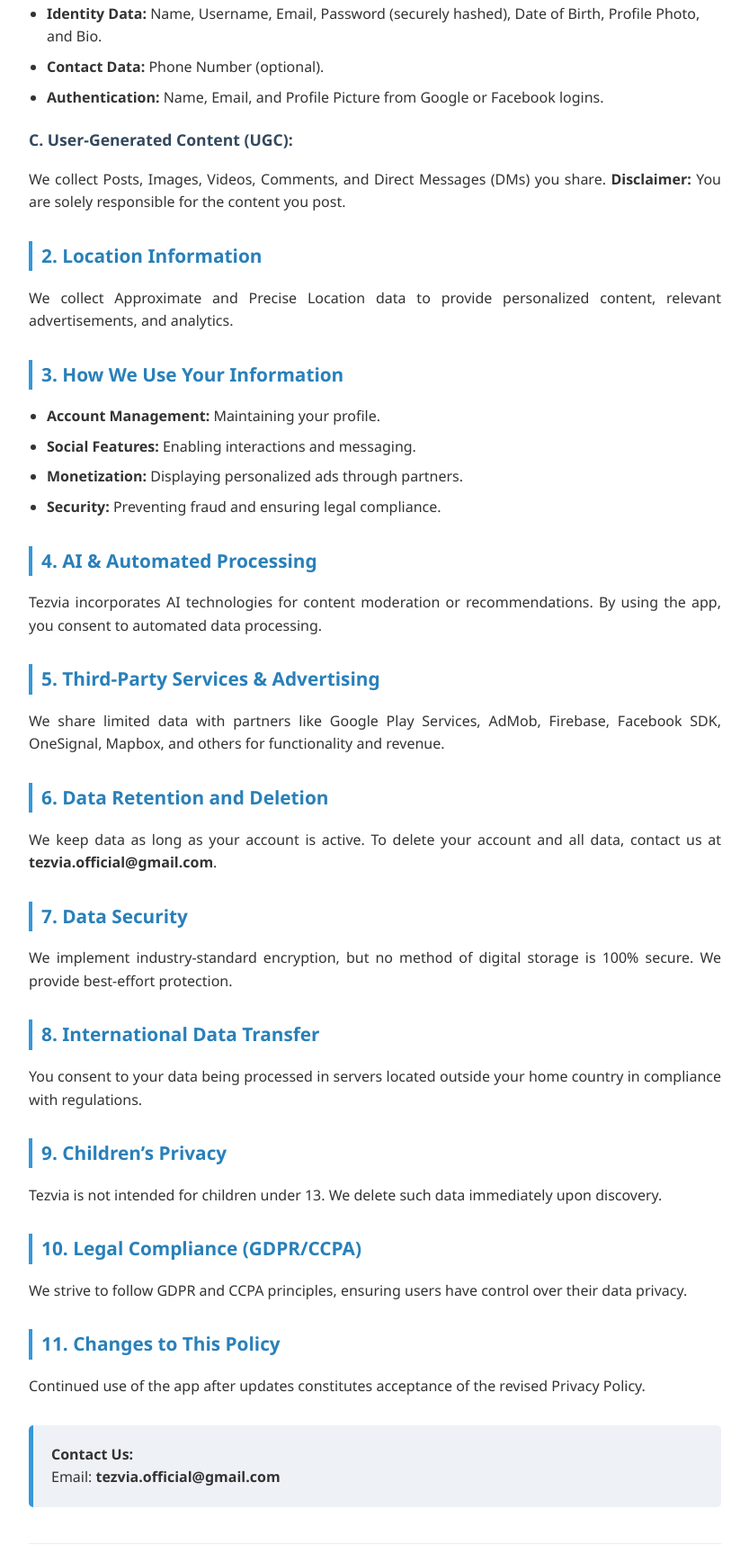
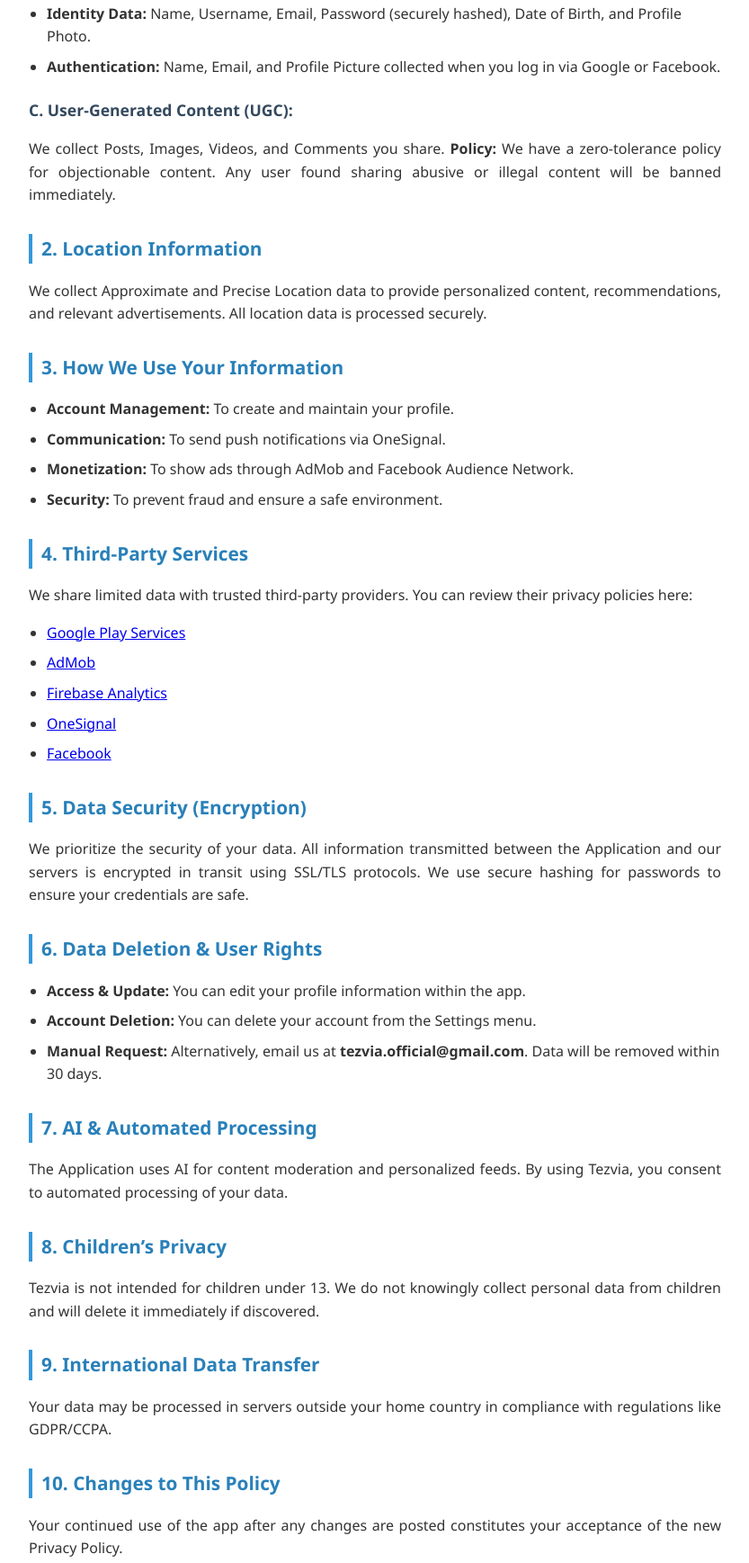
Before and after one commit to tezviaapp/Privacy-Policy, a plain HTML site: page index.html in a window 1280 px wide. Shown: the part 637-2374 px from the top of the page at 90% size, without its empty margins (223-1056 px from the left). Drawn offline with Linux system fonts and the light colour scheme.

Commit message:
index.html

```diff
--- a/index.html
+++ b/index.html
@@ -34,55 +34,62 @@
 
         <h3>A. Automatically Collected Information:</h3>
         <ul>
-            <li><strong>Device Data:</strong> IP Address, Device ID (Advertising ID), Operating System version.</li>
+            <li><strong>Device Data:</strong> IP Address, Device ID (Advertising ID), and Operating System version.</li>
             <li><strong>Usage Data:</strong> App features used, time/date of activity, and crash logs.</li>
-            <li><strong>Cookies & Tracking:</strong> We use SDKs, Pixels, and Advertising identifiers to track performance.</li>
+            <li><strong>Cookies & Tracking:</strong> We use SDKs and pixels to track app performance.</li>
         </ul>
 
         <h3>B. Information You Provide (PII):</h3>
         <ul>
-            <li><strong>Identity Data:</strong> Name, Username, Email, Password (securely hashed), Date of Birth, Profile Photo, and Bio.</li>
-            <li><strong>Contact Data:</strong> Phone Number (optional).</li>
-            <li><strong>Authentication:</strong> Name, Email, and Profile Picture from Google or Facebook logins.</li>
+            <li><strong>Identity Data:</strong> Name, Username, Email, Password (securely hashed), Date of Birth, and Profile Photo.</li>
+            <li><strong>Authentication:</strong> Name, Email, and Profile Picture collected when you log in via Google or Facebook.</li>
         </ul>
 
         <h3>C. User-Generated Content (UGC):</h3>
-        <p>We collect Posts, Images, Videos, Comments, and Direct Messages (DMs) you share. <strong>Disclaimer:</strong> You are solely responsible for the content you post.</p>
+        <p>We collect Posts, Images, Videos, and Comments you share. <strong>Policy:</strong> We have a zero-tolerance policy for objectionable content. Any user found sharing abusive or illegal content will be banned immediately.</p>
 
         <h2>2. Location Information</h2>
-        <p>We collect Approximate and Precise Location data to provide personalized content, relevant advertisements, and analytics.</p>
+        <p>We collect Approximate and Precise Location data to provide personalized content, recommendations, and relevant advertisements. All location data is processed securely.</p>
 
         <h2>3. How We Use Your Information</h2>
         <ul>
-            <li><strong>Account Management:</strong> Maintaining your profile.</li>
-            <li><strong>Social Features:</strong> Enabling interactions and messaging.</li>
-            <li><strong>Monetization:</strong> Displaying personalized ads through partners.</li>
-            <li><strong>Security:</strong> Preventing fraud and ensuring legal compliance.</li>
+            <li><strong>Account Management:</strong> To create and maintain your profile.</li>
+            <li><strong>Communication:</strong> To send push notifications via OneSignal.</li>
+            <li><strong>Monetization:</strong> To show ads through AdMob and Facebook Audience Network.</li>
+            <li><strong>Security:</strong> To prevent fraud and ensure a safe environment.</li>
         </ul>
 
-        <h2>4. AI & Automated Processing</h2>
-        <p>Tezvia incorporates AI technologies for content moderation or recommendations. By using the app, you consent to automated data processing.</p>
+        <h2>4. Third-Party Services</h2>
+        <p>We share limited data with trusted third-party providers. You can review their privacy policies here:</p>
+        <ul>
+            <li><a href="https://policies.google.com/privacy" target="_blank">Google Play Services</a></li>
+            <li><a href="https://support.google.com/admob/answer/6128543" target="_blank">AdMob</a></li>
+            <li><a href="https://firebase.google.com/support/privacy" target="_blank">Firebase Analytics</a></li>
+            <li><a href="https://onesignal.com/privacy_policy" target="_blank">OneSignal</a></li>
+            <li><a href="https://www.facebook.com/about/privacy" target="_blank">Facebook</a></li>
+        </ul>
 
-        <h2>5. Third-Party Services & Advertising</h2>
-        <p>We share limited data with partners like Google Play Services, AdMob, Firebase, Facebook SDK, OneSignal, Mapbox, and others for functionality and revenue.</p>
+        <h2>5. Data Security (Encryption)</h2>
+        <p>We prioritize the security of your data. All information transmitted between the Application and our servers is encrypted in transit using SSL/TLS protocols. We use secure hashing for passwords to ensure your credentials are safe.</p>
 
-        <h2>6. Data Retention and Deletion</h2>
-        <p>We keep data as long as your account is active. To delete your account and all data, contact us at <strong>tezvia.official@gmail.com</strong>.</p>
+        <h2>6. Data Deletion & User Rights</h2>
+        <ul>
+            <li><strong>Access & Update:</strong> You can edit your profile information within the app.</li>
+            <li><strong>Account Deletion:</strong> You can delete your account from the Settings menu.</li>
+            <li><strong>Manual Request:</strong> Alternatively, email us at <strong>tezvia.official@gmail.com</strong>. Data will be removed within 30 days.</li>
+        </ul>
 
-        <h2>7. Data Security</h2>
-        <p>We implement industry-standard encryption, but no method of digital storage is 100% secure. We provide best-effort protection.</p>
+        <h2>7. AI & Automated Processing</h2>
+        <p>The Application uses AI for content moderation and personalized feeds. By using Tezvia, you consent to automated processing of your data.</p>
 
-        <h2>8. International Data Transfer</h2>
-        <p>You consent to your data being processed in servers located outside your home country in compliance with regulations.</p>
+        <h2>8. Children’s Privacy</h2>
+        <p>Tezvia is not intended for children under 13. We do not knowingly collect personal data from children and will delete it immediately if discovered.</p>
 
-        <h2>9. Children’s Privacy</h2>
-        <p>Tezvia is not intended for children under 13. We delete such data immediately upon discovery.</p>
+        <h2>9. International Data Transfer</h2>
+        <p>Your data may be processed in servers outside your home country in compliance with regulations like GDPR/CCPA.</p>
 
-        <h2>10. Legal Compliance (GDPR/CCPA)</h2>
-        <p>We strive to follow GDPR and CCPA principles, ensuring users have control over their data privacy.</p>
-
-        <h2>11. Changes to This Policy</h2>
-        <p>Continued use of the app after updates constitutes acceptance of the revised Privacy Policy.</p>
+        <h2>10. Changes to This Policy</h2>
+        <p>Your continued use of the app after any changes are posted constitutes your acceptance of the new Privacy Policy.</p>
 
         <div class="contact-info">
             <strong>Contact Us:</strong><br>
```
